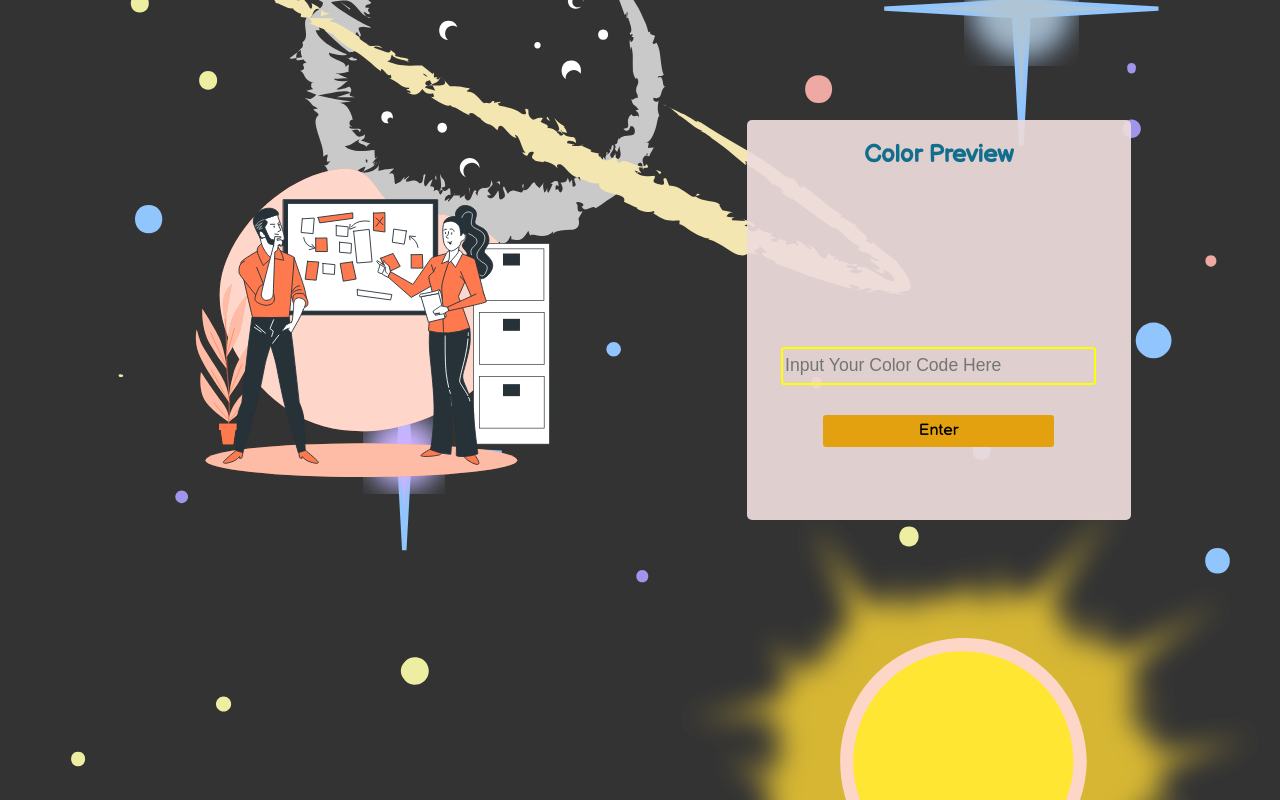
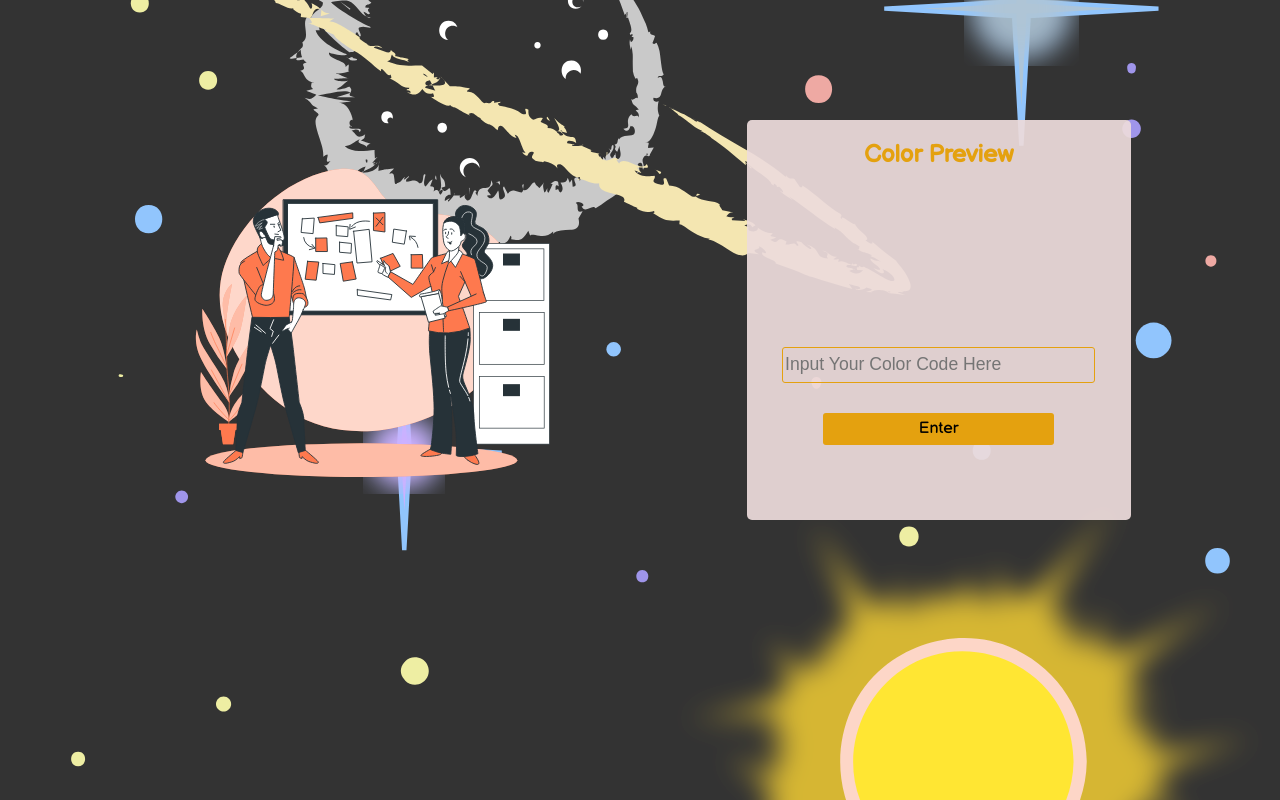
Before and after one commit to Localman-1/colourpick, a plain HTML site: page index.html in a window 1280 px wide. Drawn offline with Linux system fonts and the light colour scheme.

Commit message:
Update index.html

```diff
--- a/index.html
+++ b/index.html
@@ -55,7 +55,7 @@
         }
 
         h2 {
-            color: rgb(18, 110, 141);
+            color: rgb(228, 161, 15);
             font-family: font-high;
         }
 
@@ -146,7 +146,7 @@
             border-radius: 3px;
             background-color: transparent;
             text-align: left;
-            border: 2px solid yellow;
+            border: 1px solid rgb(228, 161, 15);
 
 
 
```
